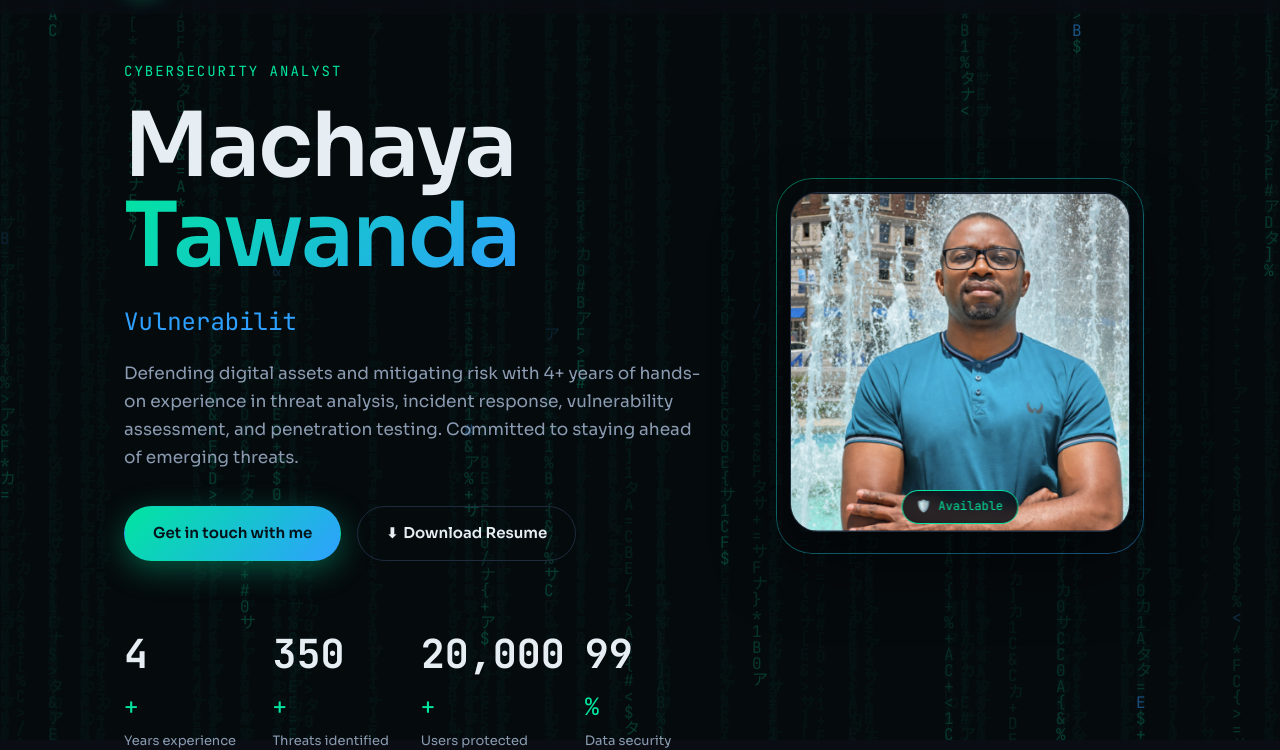
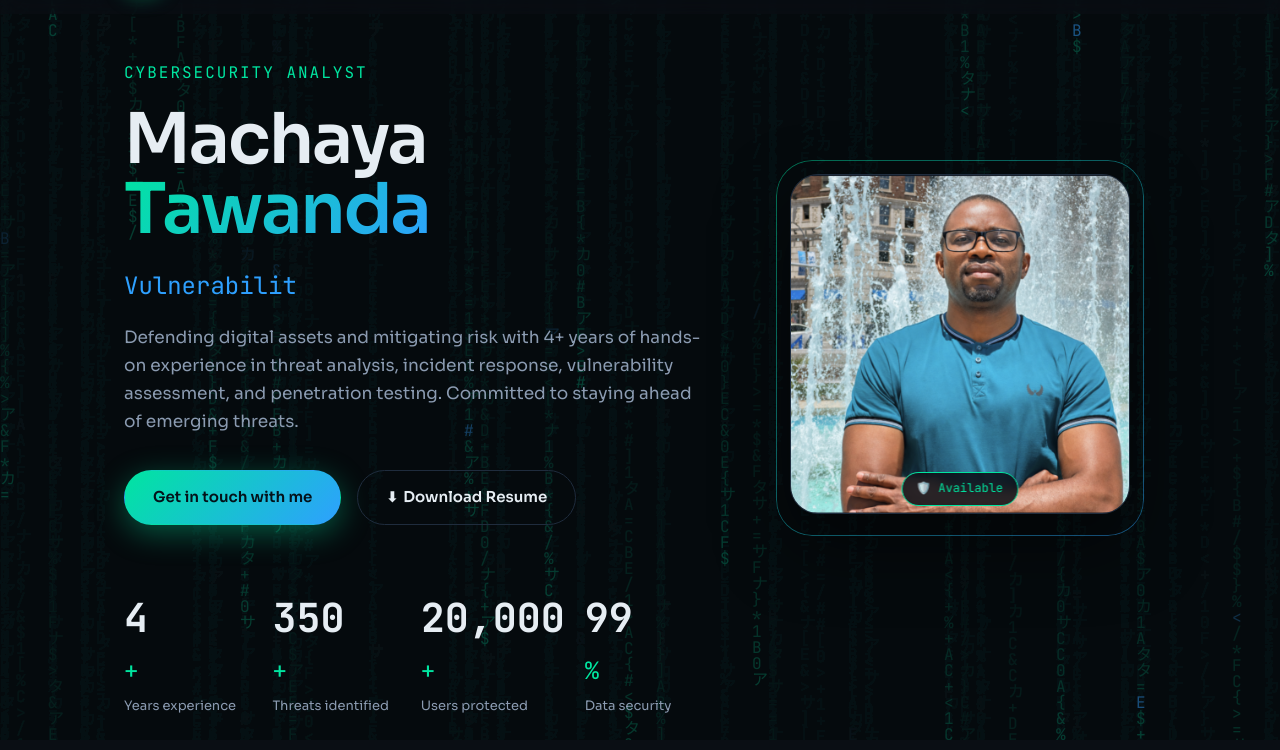
Before and after one commit to tawandamach/tawanda-machaya-portfolio, a plain HTML site: page index.html in a window 1280 px wide. Shown: the part 60-810 px from the top of the page. Drawn offline with Linux system fonts and the light colour scheme.

Commit message:
updated css

```diff
--- a/styles.css
+++ b/styles.css
@@ -188,11 +188,11 @@ a { color: inherit; text-decoration: none; }
   color: var(--accent);
   letter-spacing: 2px;
   text-transform: uppercase;
-  font-size: 14px;
+  font-size: 16px;
   margin-bottom: 18px;
 }
 .hero__title {
-  font-size: clamp(30px, 7vw, 95px);
+  font-size: clamp(28px, 5.5vw, 70px);
   font-weight: 600;
   line-height: 1;
   letter-spacing: -2px;
```
